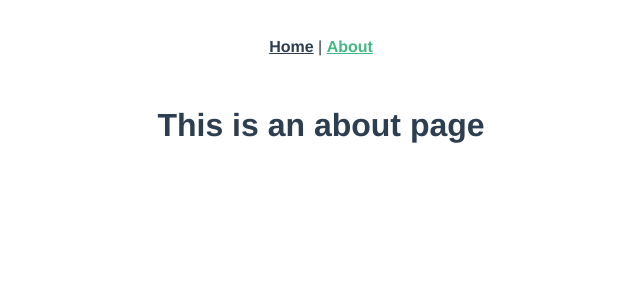
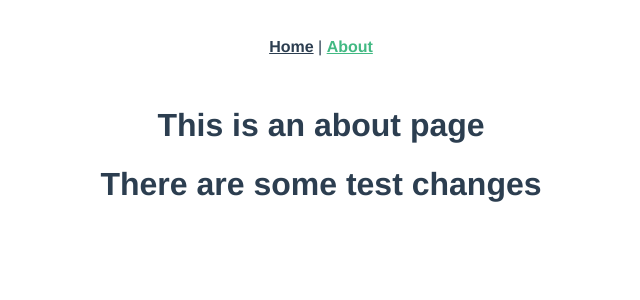
Before and after one commit to SyedUsamaMeraj/Vue, a Vue app: page /#/about in a window 1280 px wide. Shown: the top 300 px of the page, without its empty margins (319-959 px from the left). Built offline with nearby package versions, Linux system fonts and the light colour scheme.

Commit message:
added a new heading

```diff
--- a/src/views/About.vue
+++ b/src/views/About.vue
@@ -1,5 +1,6 @@
 <template>
   <div class="about">
     <h1>This is an about page</h1>
+    <h1>There are some test changes</h1>
   </div>
 </template>
```
